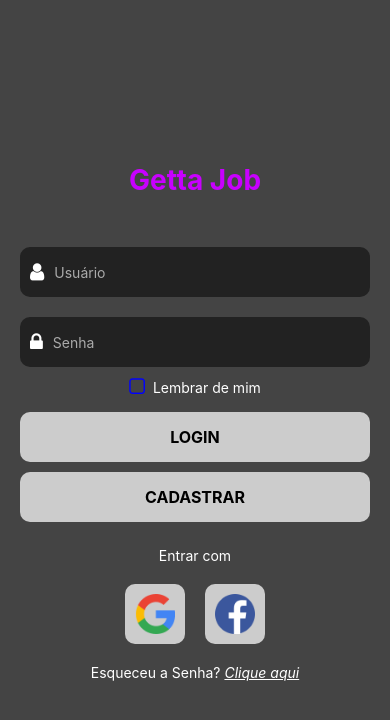
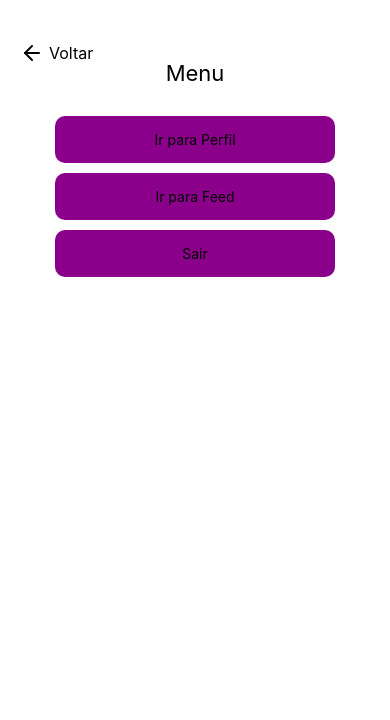
Before and after one commit to 97Mith/gettajob, a React Native app: screen /Menu in a window 390 px wide. Shown: the top 720 px of the page. Built offline with nearby package versions, Linux system fonts and the light colour scheme; what react-native-calendars would draw is missing.

Commit message:
OK ~~6 - criar draw page na página profile~~

```diff
--- a/App.js
+++ b/App.js
@@ -1,6 +1,7 @@
 import React from 'react';
 import { NavigationContainer } from '@react-navigation/native';
 import Routes from './src/routes/stackRoutes';
+import "react-native-gesture-handler";
 
 export default function App(){
   return(
--- a/package.json
+++ b/package.json
@@ -13,6 +13,7 @@
     "@react-native-community/checkbox": "^0.5.17",
     "@react-native-picker/picker": "2.9.0",
     "@react-navigation/bottom-tabs": "^7.3.9",
+    "@react-navigation/drawer": "^7.3.9",
     "@react-navigation/native": "^7.1.5",
     "@react-navigation/native-stack": "^7.3.9",
     "@react-navigation/stack": "^7.2.9",
@@ -22,6 +23,8 @@
     "react": "18.3.1",
     "react-native": "0.76.9",
     "react-native-calendars": "^1.1310.0",
+    "react-native-gesture-handler": "^2.25.0",
+    "react-native-reanimated": "^3.17.3",
     "react-native-safe-area-context": "4.12.0",
     "react-native-screens": "~4.4.0",
     "react-native-vector-icons": "^10.2.0"
--- /dev/null
+++ b/src/pages/MenuScreen/index.js
@@ -0,0 +1,42 @@
+import React from "react";
+import { View, Text, TouchableOpacity } from "react-native";
+import { useNavigation } from "@react-navigation/native";
+import { Feather } from "@expo/vector-icons";
+import styles from "../../styles/MenuScreenStyles";
+
+export default function MenuScreen() {
+  const navigation = useNavigation();
+
+  return (
+    <View style={styles.container}>
+      {/* Botão de Voltar */}
+      <TouchableOpacity style={styles.backButton} onPress={() => navigation.goBack()}>
+        <Feather name="arrow-left" size={24} color="#000" />
+        <Text style={styles.backText}>Voltar</Text>
+      </TouchableOpacity>
+
+      <Text style={styles.title}>Menu</Text>
+
+      <TouchableOpacity
+        style={styles.button}
+        onPress={() => navigation.navigate("Profile")}
+      >
+        <Text>Ir para Perfil</Text>
+      </TouchableOpacity>
+
+      <TouchableOpacity
+        style={styles.button}
+        onPress={() => navigation.navigate("Feed")}
+      >
+        <Text>Ir para Feed</Text>
+      </TouchableOpacity>
+
+      <TouchableOpacity
+        style={styles.button}
+        onPress={() => navigation.navigate("Login")}
+      >
+        <Text>Sair</Text>
+      </TouchableOpacity>
+    </View>
+  );
+}
--- a/src/pages/Profile/index.js
+++ b/src/pages/Profile/index.js
@@ -5,6 +5,7 @@ import { Calendar, LocaleConfig } from "react-native-calendars";
 import styles from "../../styles/ProfileStyles";
 import FeedbackTab from "../Feedbacks";
 import GalleryTab from "../Gallery";
+import { useNavigation } from "@react-navigation/native";
 
 LocaleConfig.locales["pt-br"] = {
   monthNames: [
@@ -147,12 +148,18 @@ export default function Profile() {
   );
 }
 
-const Header = () => (
-  <View style={styles.header}>
-    <Text style={styles.logo}>Getta Job</Text>
-    <FontAwesome name="bars" size={24} color="black" />
-  </View>
-);
+const Header = () => {
+  const navigation = useNavigation();
+
+  return (
+    <View style={styles.header}>
+      <Text style={styles.logo}>Getta Job</Text>
+      <TouchableOpacity onPress={() => navigation.navigate("Menu")}>
+        <FontAwesome name="bars" size={24} color="black" />
+      </TouchableOpacity>
+    </View>
+  );
+}
 
 const CalendarTab = () => {
   const [selected, setSelected] = useState("");
@@ -167,7 +174,7 @@ const CalendarTab = () => {
           "2025-04-15": { marked: true, dotColor: "red" },
         }}
         theme={{
-          selectedDayBackgroundColor: "#8B008B",
+          selectedDayBackgroundColor: "#FFF",
           todayTextColor: "#8B008B",
           arrowColor: "#8B008B",
         }}
--- a/src/routes/stackRoutes.js
+++ b/src/routes/stackRoutes.js
@@ -7,6 +7,7 @@ import Routes from './index';
 import Chat from '../pages/Chat';
 import ForgotPassword from '../pages/ForgotPassword';
 import PostReq from '../pages/PostReq';
+import MenuScreen from '../pages/MenuScreen';
 
 const Stack = createNativeStackNavigator();
 
@@ -37,6 +38,10 @@ export default function StackRoutes(){
                 name="PostReq"
                 component={PostReq}
             />
+            <Stack.Screen
+                name="Menu"
+                component={MenuScreen}
+            />
         </Stack.Navigator>
     )
 }
--- /dev/null
+++ b/src/styles/MenuScreenStyles.js
@@ -0,0 +1,35 @@
+import { StyleSheet } from "react-native";
+
+export default StyleSheet.create({
+  container: {
+    flex: 1,
+    backgroundColor: "#FFF",
+    padding: 20,
+    paddingTop: 60,
+    alignItems: "center",
+  },
+  backButton: {
+    position: "absolute",
+    top: 40,
+    left: 20,
+    flexDirection: "row",
+    alignItems: "center",
+  },
+  backText: {
+    marginLeft: 5,
+    fontSize: 16,
+    color: "#000",
+  },
+  title: {
+    fontSize: 22,
+    marginBottom: 20,
+  },
+  button: {
+    backgroundColor: "#8B008B",
+    padding: 15,
+    borderRadius: 10,
+    marginTop: 10,
+    width: "80%",
+    alignItems: "center",
+  },
+});
```
Also changed, not shown: 2 other files (tests, documents, lock files or other folders).
